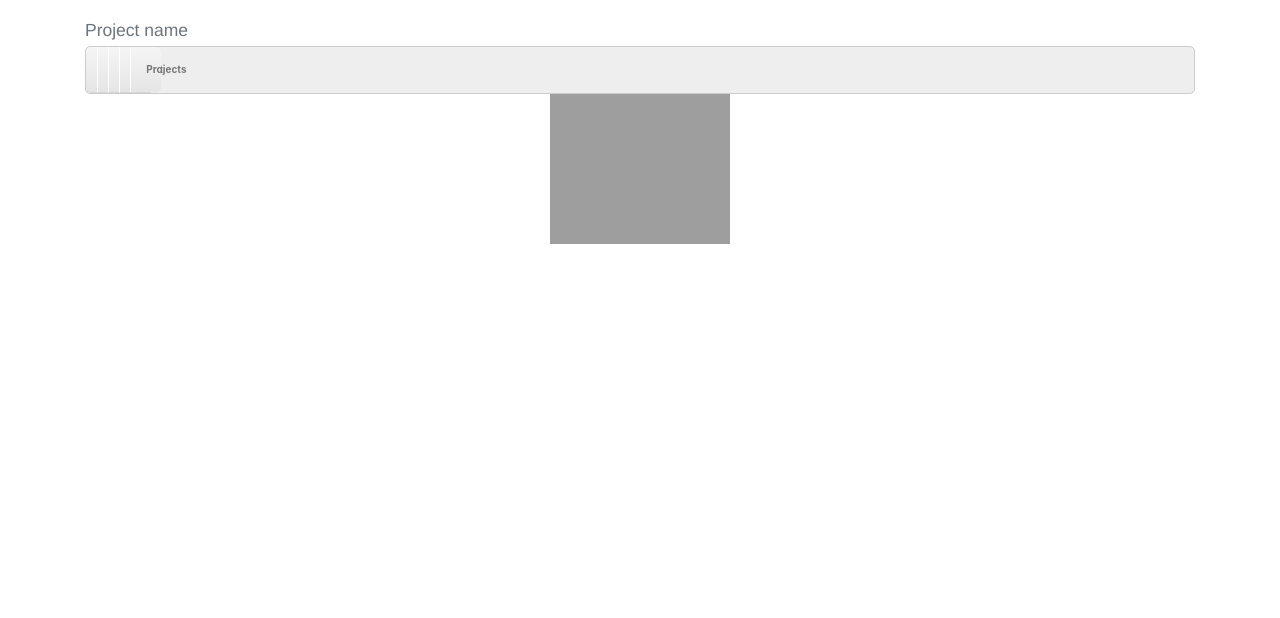
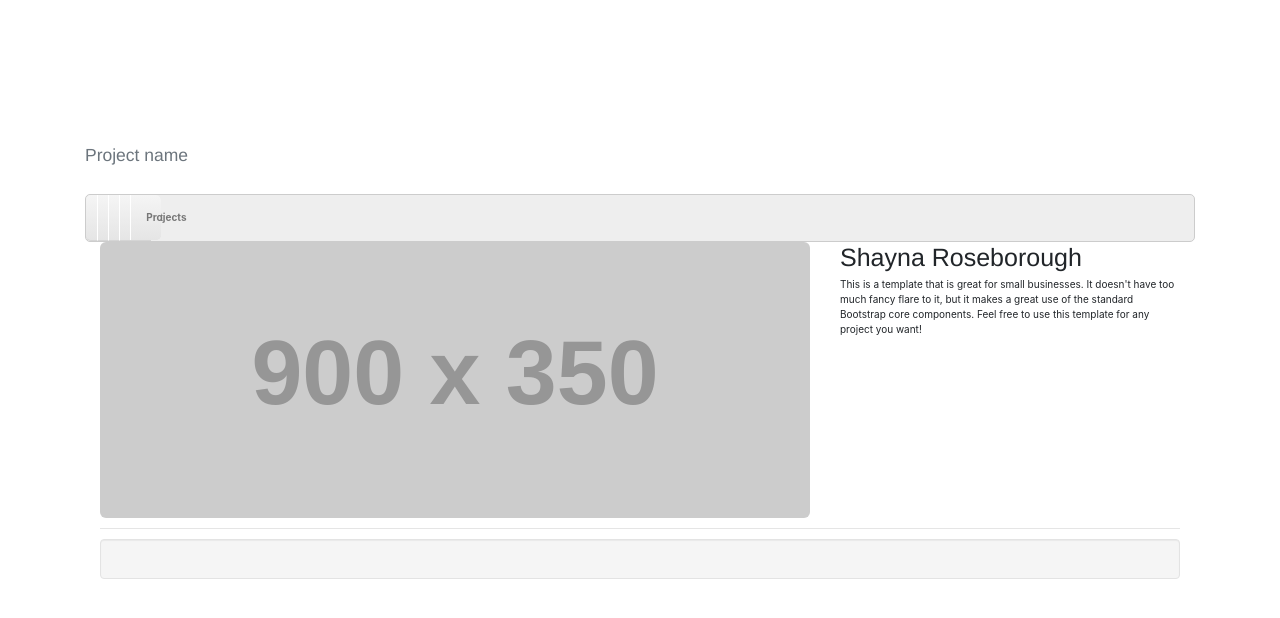
Before and after one commit to Shaynawr/portfolio-, a Django app: page /about/ in a window 1280 px wide. Shown: the top 618 px of the page. Run offline with Django 3.2, Linux system fonts and the light colour scheme; grey boxes labelled with a size stand in for pictures from a placeholder-image service; some libraries are stand-ins or nearby versions; grey boxes are pictures that could not be loaded.

Commit message:
update About page

```diff
--- a/static/css/justified-nav.css
+++ b/static/css/justified-nav.css
@@ -9,7 +9,7 @@ body {
   padding-bottom: 40px;
 }
 
-/* Main marketing message and sign up button */
+ Main marketing message and sign up button
 .jumbotron {
   text-align: center;
   background-color: transparent;
--- /dev/null
+++ b/static/css/small-business.css
@@ -0,0 +1,11 @@
+body {
+        margin-top: 125px; /* adjust this if the height of the menu bar changes */
+}
+
+.nav {
+        margin-top: 28px; /* this is a faux center fix for the nav options - adjust this if you wish to change the logo height or the font of the menu items */
+}
+
+footer {
+        padding: 30px 0;
+}
--- a/templates/about.html
+++ b/templates/about.html
@@ -1,38 +1,51 @@
 {% include 'base.html' %}
-{#<head>#}
-{#    <title></title>#}
-{#</head>#}
-{#<body>#}
-{#lllll#}
-{#</body>#}
-{#</html>#}
+{% load staticfiles %}
+
 
 <!DOCTYPE html>
-<html>
-  <head>
-    <title>Bootstrap 101 Template</title>
+<html lang="en">
+<head>
+    <meta charset="utf-8">
     <meta name="viewport" content="width=device-width, initial-scale=1.0">
-    <!-- Bootstrap -->
-    <link href="css/bootstrap.min.css" rel="stylesheet">
+    <meta name="description" content="">
+    <meta name="author" content="">
 
-    <!-- HTML5 Shim and Respond.js IE8 support of HTML5 elements and media queries -->
-    <!-- WARNING: Respond.js doesn't work if you view the page via file:// -->
-    <!--[if lt IE 9]>
-      <script src="https://oss.maxcdn.com/libs/html5shiv/3.7.0/html5shiv.js"></script>
-      <script src="https://oss.maxcdn.com/libs/respond.js/1.3.0/respond.min.js"></script>
-    <![endif]-->
-  </head>
-  <body>
+    <title>Small Business Template with Logo for Bootstrap 3</title>
 
-  <center><img height="150" width="180" img src ="https://scontent-b.xx.fbcdn.net/hphotos-frc3/198303_10151050240123792
-  _448350071_n.jpg"></center>
+    <!-- Bootstrap core CSS -->
+    <link href="css/bootstrap.css" rel="stylesheet">
 
-  <h1></h1>
+    <!-- Add custom CSS here -->
+    <link href="{% static 'css/small-business.css' %}" rel="stylesheet">
+
+</head>
+
+<body>
 
 
-    <!-- jQuery (necessary for Bootstrap's JavaScript plugins) -->
-    <script src="https://code.jquery.com/jquery.js"></script>
-    <!-- Include all compiled plugins (below), or include individual files as needed -->
-    <script src="js/bootstrap.min.js"></script>
-  </body>
+<div class="container">
+
+    <div class="row">
+        <div class="col-lg-8">
+            <img class="img-responsive img-rounded" src="http://placehold.it/900x350"><!-- take out img-rounded if you don't want the rounded corners on the image -->
+        </div>
+        <div class="col-lg-4">
+            <h1>Shayna Roseborough</h1>
+
+            <p>This is a template that is great for small businesses. It doesn't have too much fancy flare to it, but it
+                makes a great use of the standard Bootstrap core components. Feel free to use this template for any
+                project you want!</p>
+        </div>
+    </div>
+
+    <hr>
+
+    <div class="row">
+        <div class="col-lg-12">
+            <div class="well text-center">
+            </div>
+        </div>
+    </div>
+</div>
+</body>
 </html>
--- a/templates/base.html
+++ b/templates/base.html
@@ -61,10 +61,10 @@
     <title>Justified Nav Template for Bootstrap</title>
 
     <!-- Bootstrap core CSS -->
-    <link href="../../dist/css/bootstrap.css" rel="stylesheet">
+    <link href="{% static 'css/bootstrapsettings.css' %}" rel="stylesheet">
 
     <!-- Custom styles for this template -->
-    <link href="justified-nav.css" rel="stylesheet">
+    <link href="{% static 'css/justified-nav.css' %}" rel="stylesheet">
 
     <!-- Just for debugging purposes. Don't actually copy this line! -->
     <!--[if lt IE 9]><script src="../../docs-assets/js/ie8-responsive-file-warning.js"></script><![endif]-->
--- a/templates/index.html
+++ b/templates/index.html
@@ -1,4 +1,5 @@
 {% include 'base.html' %}
+{% load staticfiles %}
 <title>Portfél</title>
 
 
@@ -49,6 +50,6 @@
     ================================================== -->
     <!-- Placed at the end of the document so the pages load faster -->
     <script src="https://code.jquery.com/jquery-1.10.2.min.js"></script>
-    <script src="../../dist/js/bootstrap.min.js"></script>
+    <script src="{% static 'js/bootstrap.min.js' %}"></script>
   </body>
 </html>
```
Also changed, not shown: static/js/bootstrap.min.js (added).
